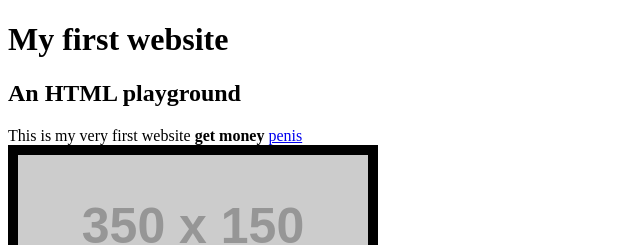
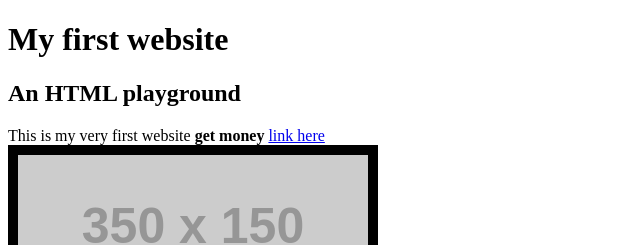
Before and after one commit to mfendt4/Portfolio, a plain HTML site: page index.html in a window 1280 px wide. Shown: the top 245 px of the page, 0-640 px from the left. Drawn offline with Linux system fonts and the light colour scheme; placeholder pictures from the web are drawn by us.

Commit message:
Update index.html

```diff
--- a/index.html
+++ b/index.html
@@ -16,7 +16,7 @@
             An HTML playground
         </h2>
         This is my very first website <b> get money </b>
-        <a href="https://www.youtube.com"target="blank">penis</a>
+        <a href="https://www.youtube.com"target="blank">link here</a>
         <br>
         <img src="https://via.placeholder.com/350x150" border="10"></img>
         <br>
```
